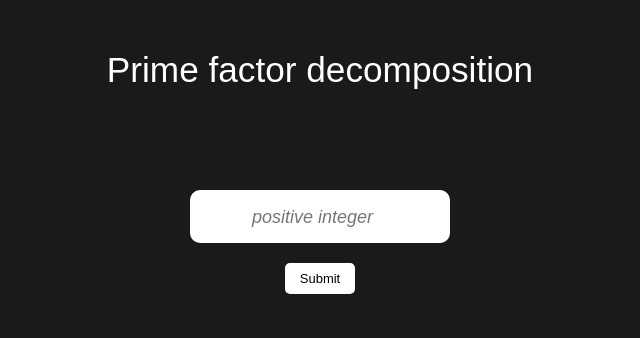
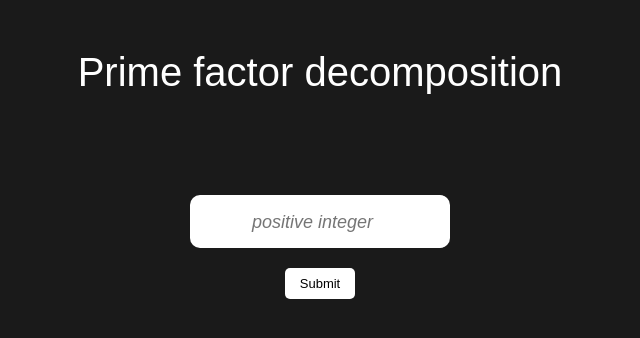
Before and after one commit to massimoMath/Prime-Factorization-Calculator, a plain HTML site: page index.html in a window 1280 px wide. Shown: the whole page, without its empty margins (320-960 px from the left). Drawn offline with Linux system fonts and the light colour scheme; a web font is replaced by a local one.

Commit message:
Update style.css

```diff
--- a/style.css
+++ b/style.css
@@ -18,7 +18,7 @@ h1 {
 user-select: none;
 font-weight: normal;
 margin-top: 50px;
-font-size: 220%;
+font-size: 250%;
 text-align: center; }
 
 input {
```
